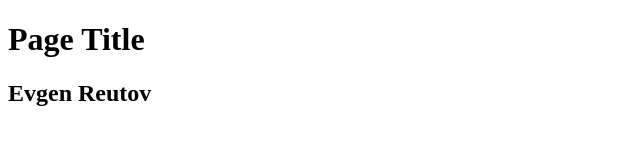
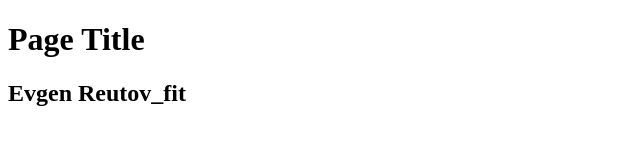
Before and after one commit to FormidableFITT/khai-node-js-course, a plain HTML site: page index.html in a window 1280 px wide. Shown: the full height of the page, 0-640 px from the left. Drawn offline with Linux system fonts and the light colour scheme.

```diff
--- a/index.html
+++ b/index.html
@@ -10,7 +10,7 @@
 
 <body>
 <h1>Page Title</h1>
-<h2>Evgen Reutov</h2>
+<h2>Evgen Reutov_fit</h2>
 </body>
 
 </html>
```
